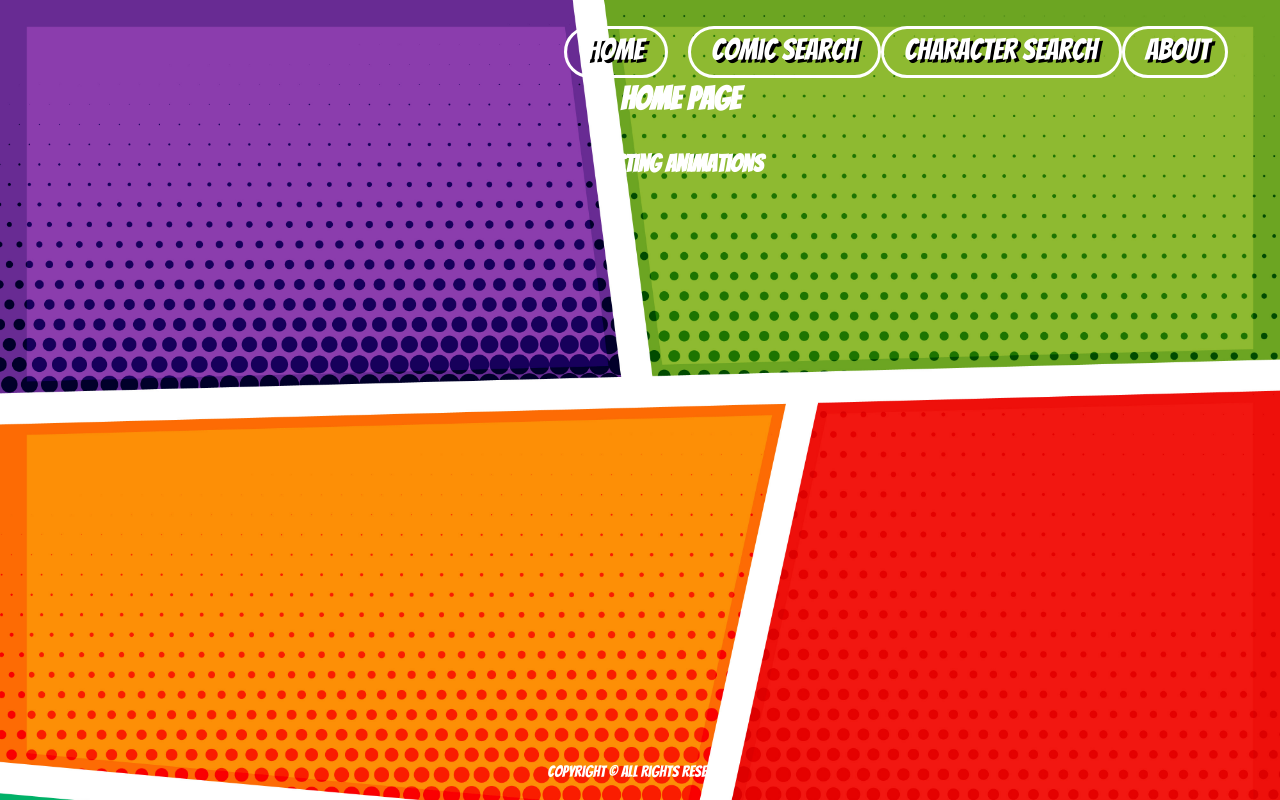
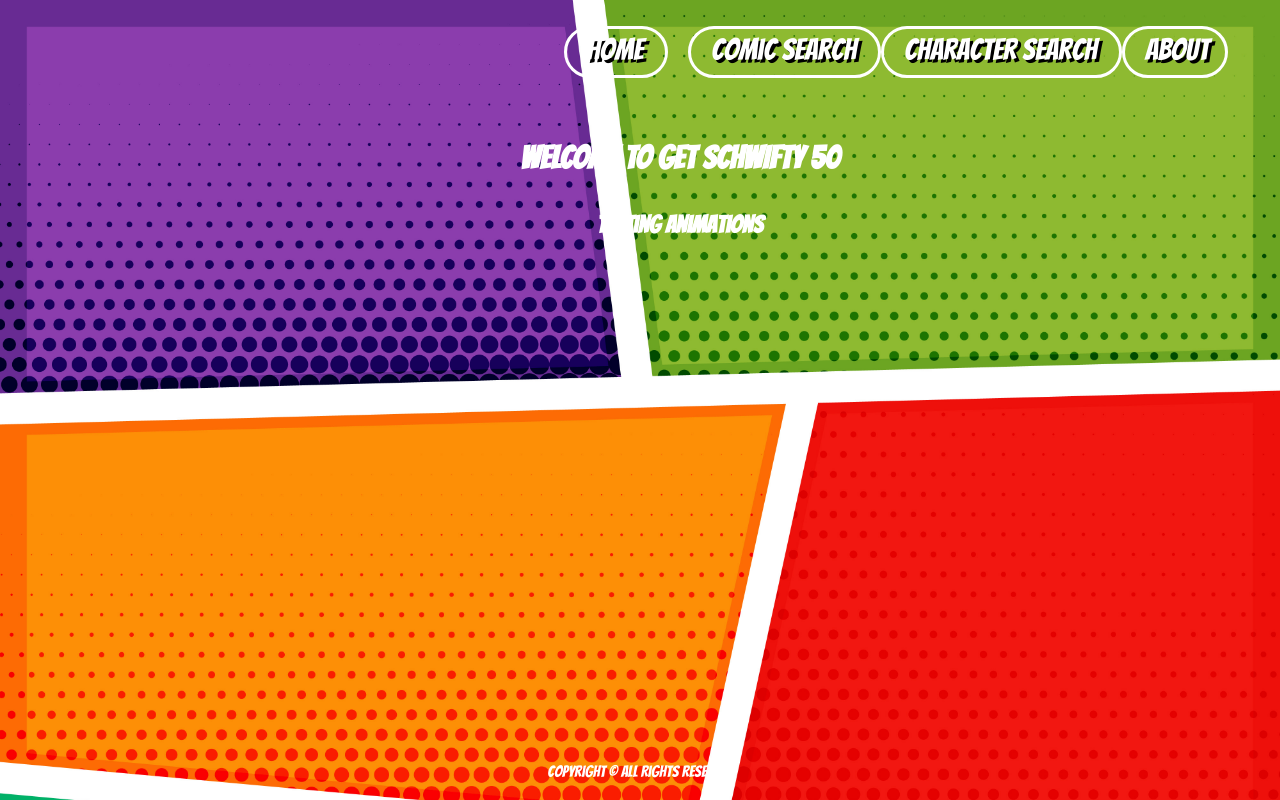
Before and after one commit to valky-rae/INFO1601, a Vue app in the folder vue-app/: page /#/home in a window 1280 px wide. Built offline with nearby package versions, Linux system fonts and the light colour scheme; a web font is replaced by a local one.

Commit message:
Home componenet margin-top

```diff
--- a/vue-app/src/components/Home.vue
+++ b/vue-app/src/components/Home.vue
@@ -1,7 +1,7 @@
 <template>
 <transition name="component-fade" mce="in-out" appear>
     <div id="home">
-        <h1 class="tester"> Home page </h1>
+        <h1 class="tester"> WELCOME TO GET SCHWIFTY 50 </h1>
         <h2> testing animations </h2>
     </div>
 </transition>
@@ -19,14 +19,13 @@ export default {
 
 <style scoped>
 #home{
+  margin-top: 3%;
   margin-left: 5%;
   text-align: center;
   overflow: hidden;
 }
 .tester {
-  display: inline-block;
-  margin: 0 0.5rem;
-  animation: bounce; /* referring directly to the animation's @keyframe declaration */
-  animation-duration: 2s; /* don't forget to set a duration! */
+  animation: rotateIn;
+  animation-duration: 5s;
 }
 </style>
```
